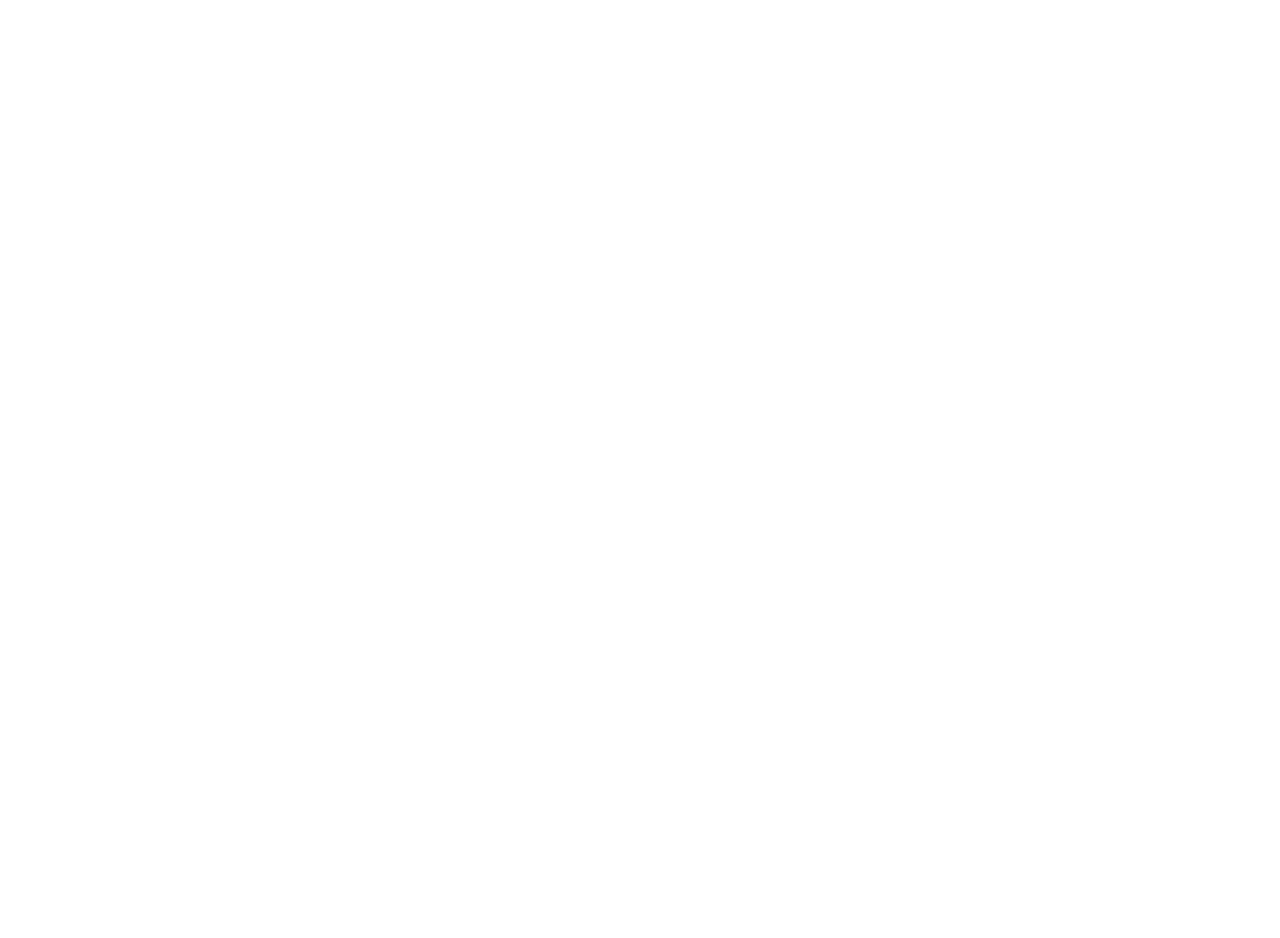
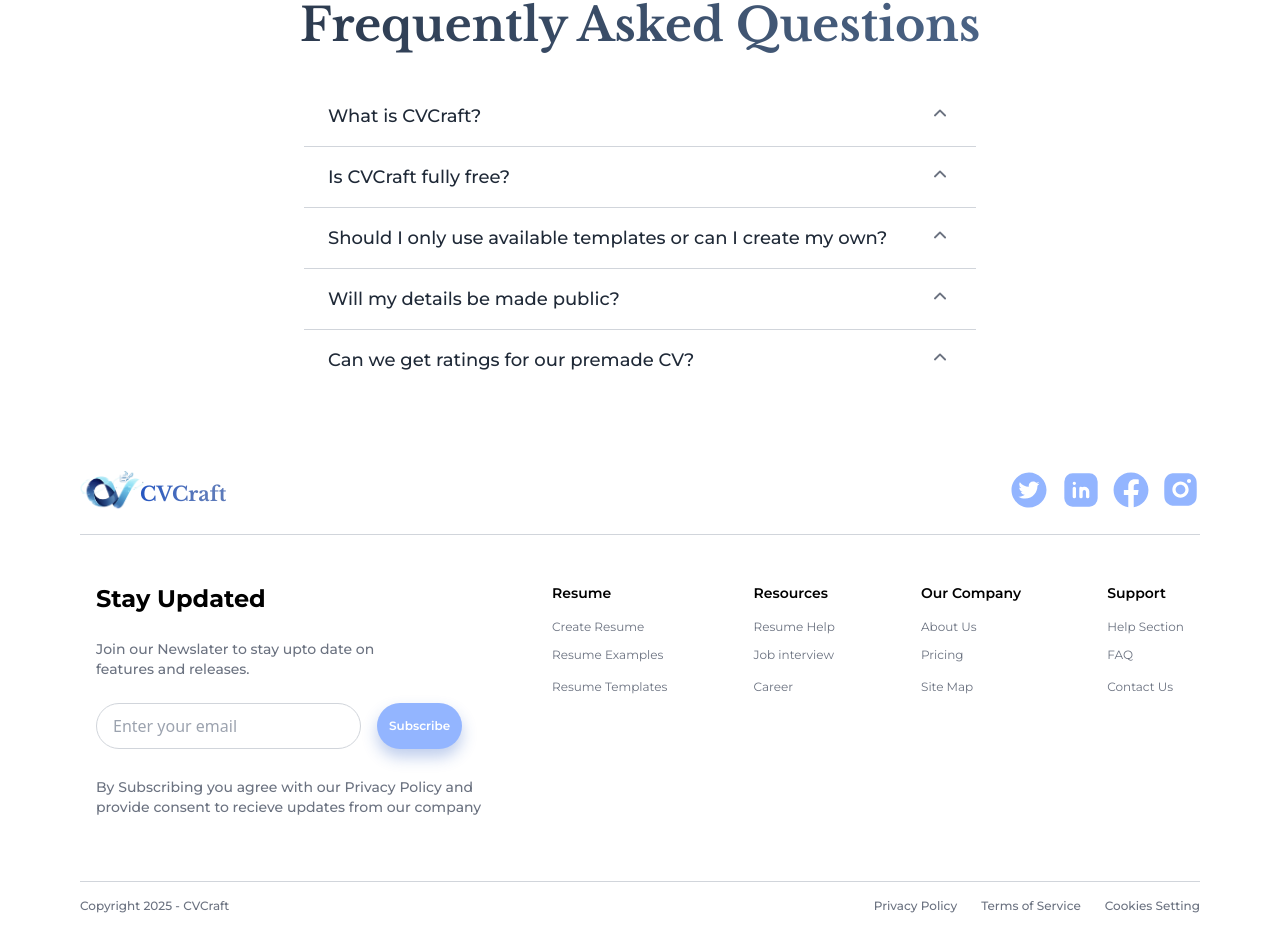
Before and after one commit to farhanadil1/CVCraft, a React (Create React App) app in the folder frontend/: page / in a window 1280 px wide. Shown: the part 4012-4950 px from the top of the page. Before the commit the page ends 3938 px from the top, so only its background shows below. Built offline with nearby package versions, Linux system fonts and the light colour scheme.

Commit message:
Add Footer and FAQ components; update Home page layout and dependencies

```diff
--- a/frontend/package.json
+++ b/frontend/package.json
@@ -3,6 +3,8 @@
   "version": "0.1.0",
   "private": true,
   "dependencies": {
+    "@headlessui/react": "^2.2.9",
+    "@heroicons/react": "^2.2.0",
     "@testing-library/dom": "^10.4.1",
     "@testing-library/jest-dom": "^6.9.1",
     "@testing-library/react": "^16.3.0",
--- /dev/null
+++ b/frontend/src/components/Footer.js
@@ -0,0 +1,96 @@
+import React from 'react'
+import { AiFillTwitterCircle } from "react-icons/ai";
+import { TbBrandLinkedinFilled } from "react-icons/tb";
+import { FaFacebook } from "react-icons/fa";
+import { RiInstagramFill } from "react-icons/ri";
+import { Link } from 'react-router-dom'
+
+const Footer = () => {
+  return (
+    <div className='mt-20 mx-20'>
+      <div className='flex justify-between pb-6 border-b border-gray-300 '>
+        <div className='flex justify-start'>
+            <img
+                src='./logo.png'
+                alt='CVCraft'
+                className='h-10 w-16 cursor-pointer'
+            />
+            <Link to={`/`}>
+            <h1 className='text-xl -ml-1 pt-2.5 font-bold font-head text-gradient cursor-pointer'>CVCraft</h1>
+            </Link>
+        </div>
+        <div className='gap-3 rounded-full flex text-primary items-center'>
+          <a href='https://x.com/?lang=en-in' target='blank'><AiFillTwitterCircle size={40} /></a>
+          <a href='https://www.linkedin.com/' target='blank'><TbBrandLinkedinFilled size={40} /></a>
+          <a href='https://www.facebook.com/' target='blank'><FaFacebook size={36} /></a>
+          <a href='https://www.instagram.com/' target='blank'><RiInstagramFill size={39} /></a>
+          </div>
+      </div>
+      <div className='mt-12'>
+        <div className='grid grid-cols-5 pb-16 border-b border-gray-300'>
+          <div className='col-span-2 ml-4'>
+            <h1 className='font-para font-bold text-2xl'>Stay Updated</h1>
+            <p className='font-para text-paragraph mt-6 text-sm font-medium'>
+              Join our Newslater to stay upto date on <br/> features and releases.
+            </p>
+            <div className='flex flex-row'>
+              <input
+                type='email'
+                placeholder='Enter your email'
+                className='mt-6 rounded-3xl border border-gray-300 py-2.5 px-4
+                focus:outline-none focus:ring-1 focus:ring-primary'
+              />
+              <button
+                className="px-3 py-3 mt-6 ml-4 font-semibold font-para text-xs text-white bg-primary rounded-3xl
+                          shadow-[0_8px_15px_rgba(40,88,193,0.3)] hover:bg-accent2 transition-colors duration-300"
+              >
+                Subscribe
+              </button>
+            </div>
+            <p className='font-para text-paragraph mt-7 text-sm font-medium'>
+              By Subscribing you agree with our Privacy Policy and <br/>
+              provide consent to recieve updates from our company</p>
+          </div>
+          <div className='col-span-3 mr-4'>
+            <div className='flex justify-between gap-6'>
+              <div className='ml-6'>
+                <h1 className='text-sm font-para font-semibold'>Resume</h1>
+                <p className='font-para text-paragraph font-normal text-xs mt-4'>Create Resume</p>
+                <p className='font-para text-paragraph font-normal text-xs mt-3'>Resume Examples</p>
+                <p className='font-para text-paragraph font-normal text-xs mt-4'>Resume Templates</p>
+              </div>
+              <div className='ml-6'>
+                <h1 className='text-sm font-para font-semibold'>Resources</h1>
+                <p className='font-para text-paragraph font-normal text-xs mt-4'>Resume Help</p>
+                <p className='font-para text-paragraph font-normal text-xs mt-3'>Job interview</p>
+                <p className='font-para text-paragraph font-normal text-xs mt-4'>Career</p>
+              </div>
+              <div className='ml-6'>
+                <h1 className='text-sm font-para font-semibold'>Our Company</h1>
+                <p className='font-para text-paragraph font-normal text-xs mt-4'>About Us</p>
+                <p className='font-para text-paragraph font-normal text-xs mt-3'>Pricing</p>
+                <p className='font-para text-paragraph font-normal text-xs mt-4'>Site Map</p>
+              </div>
+              <div className='ml-6'>
+                <h1 className='text-sm font-para font-semibold'>Support</h1>
+                <p className='font-para text-paragraph font-normal text-xs mt-4'>Help Section</p>
+                <p className='font-para text-paragraph font-normal text-xs mt-3'>FAQ</p>
+                <p className='font-para text-paragraph font-normal text-xs mt-4'>Contact Us</p>
+              </div>
+            </div>
+          </div>
+        </div>
+        <div className='flex justify-between pb-6 mt-4'>
+          <p className='font-para text-paragraph font-medium text-xs'>Copyright 2025 - CVCraft</p>
+          <div className='flex justify-between gap-2'>
+            <p className='font-para text-paragraph font-medium text-xs ml-4'>Privacy Policy</p>
+            <p className='font-para text-paragraph font-medium text-xs ml-4'>Terms of Service</p>
+            <p className='font-para text-paragraph font-medium text-xs ml-4'>Cookies Setting</p>
+          </div>
+        </div>
+      </div>
+    </div>
+  )
+}
+
+export default Footer
--- a/frontend/src/components/ResumeSection.js
+++ b/frontend/src/components/ResumeSection.js
@@ -56,12 +56,11 @@
       </div>
       <button
         onClick={handleNavigate}
-        className='group mt-6 border-[1.5px] border-primary rounded-3xl text-xs font-para font-semibold
-                   py-3 px-6 items-center overflow-hidden cursor-pointer transition-colors duration-300
-                   hover:bg-primary hover:text-white text-primary'
-      >
-        See More Templates
-      </button>
+        className="px-3 py-3 mt-4 font-semibold font-para text-xs text-white bg-primary rounded-3xl
+                     shadow-[0_8px_15px_rgba(40,88,193,0.3)] hover:bg-accent2 transition-colors duration-300"
+        >
+          See More Templates
+        </button>
     </div>
   )
 }
--- /dev/null
+++ b/frontend/src/components/faq/Accordion.js
@@ -0,0 +1,70 @@
+// src/components/faq/Accordion.js
+import { Disclosure } from "@headlessui/react";
+import { ChevronUpIcon } from "@heroicons/react/20/solid";
+
+const faqData = [
+  {
+    title: "What is CVCraft?",
+    content: [
+      "CVCraft is an online platform that helps users create professional, ATS-friendly resumes quickly and efficiently.",
+      "It provides a variety of pre-designed templates and tools to customize your CV according to your career goals.",
+    ],
+  },
+  {
+    title: "Is CVCraft fully free?",
+    content: [
+      "Yes! CVCraft offers a fully free plan that allows users to create, customize, and download resumes without any cost.",
+      "Some advanced features or premium templates may require an upgrade in the future, but the basic resume creation is completely free.",
+    ],
+  },
+  {
+    title: "Should I only use available templates or can I create my own?",
+    content: [
+      "You can use the available templates provided by CVCraft for convenience and professional design.",
+      "Currently, custom templates are limited, but you can customize existing templates extensively to suit your personal style.",
+    ],
+  },
+  {
+    title: "Will my details be made public?",
+    content: [
+      "No, all your personal details are kept private.",
+      "CVCraft does not share your information with other users or third parties without your consent.",
+    ],
+  },
+  {
+    title: "Can we get ratings for our premade CV?",
+    content: [
+      "Currently, CVCraft does not provide a CV rating system.",
+      "However, it ensures that all templates are ATS-friendly and optimized for recruiters, increasing your chances of being noticed.",
+    ],
+  },
+];
+
+
+export default function Accordion() {
+  return (
+    <div className="w-full max-w-2xl font-para mt-8 mx-auto divide-y divide-gray-300">
+      {faqData.map((item, index) => (
+        <Disclosure key={index}>
+          {({ open }) => (
+            <div>
+              <Disclosure.Button className="flex justify-between w-full px-6 py-4 text-left text-lg font-medium text-gray-800">
+                <span>{item.title}</span>
+                <ChevronUpIcon
+                  className={`w-6 h-6 text-gray-500 transform transition-transform duration-200 ${
+                    open ? "rotate-180" : ""
+                  }`}
+                />
+              </Disclosure.Button>
+              <Disclosure.Panel className="px-6 pb-4 pt-2 text-gray-600 space-y-2">
+                {item.content.map((para, i) => (
+                  <p key={i}>{para}</p>
+                ))}
+              </Disclosure.Panel>
+            </div>
+          )}
+        </Disclosure>
+      ))}
+    </div>
+  );
+}
--- /dev/null
+++ b/frontend/src/components/faq/FAQ.js
@@ -0,0 +1,13 @@
+import React from 'react'
+import Accordion from './Accordion'
+
+export default function FAQ() {
+  return (
+    <div className='mt-20'>
+        <h2 className='font-head text-center font-bold text-[46px] leading-tight head-gradient mt-5'>
+        Frequently Asked Questions
+        </h2>
+        <Accordion />
+    </div>
+  )
+}
--- a/frontend/src/pages/Home.js
+++ b/frontend/src/pages/Home.js
@@ -4,6 +4,8 @@
 import WorkingFlow from '../components/workingFlow/WorkingFlow.js'
 import ResumeSection from '../components/ResumeSection.js'
 import Review from '../components/reviews/Review.js'
+import FAQ from '../components/faq/FAQ.js'
+import Footer from '../components/Footer.js'
 
 const Home = () => {
   return (
@@ -13,6 +15,8 @@
       <WorkingFlow />
       <ResumeSection />
       <Review />
+      <FAQ />
+      <Footer />
     </div>
   )
 }
```
Also changed, not shown: 1 other file (tests, documents, lock files or other folders).
